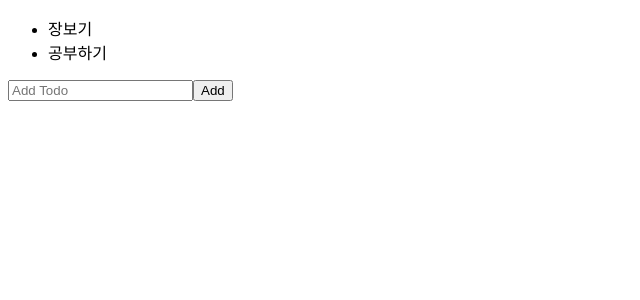
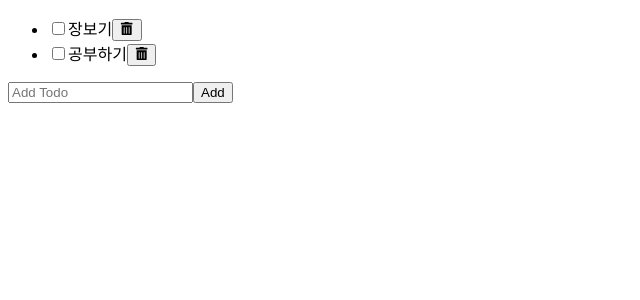
Before and after one commit to dy-08/react-todo, a React (Vite) app: page / in a window 1280 px wide. Shown: the top 300 px of the page, without its empty margins (0-640 px from the left). Built offline with nearby package versions, Linux system fonts and the light colour scheme.

Commit message:
feat: 삭제기능 구현

```diff
--- a/package.json
+++ b/package.json
@@ -23,6 +23,7 @@
     "eslint-plugin-react-hooks": "^7.0.1",
     "eslint-plugin-react-refresh": "^0.4.24",
     "globals": "^16.5.0",
+    "react-icons": "^5.5.0",
     "vite": "^7.2.2"
   }
 }
--- /dev/null
+++ b/src/components/Todo/Todo.jsx
@@ -0,0 +1,24 @@
+import { FaTrashAlt } from 'react-icons/fa';
+
+export default function Todo({ todo, onUpdate, onDelete }) {
+  const { id, text, status } = todo;
+  const handleChange = (e) => {
+    const status = e.target.checked ? 'completed' : 'active';
+    onUpdate({ ...todo, status });
+  };
+  const handleDelete = () => onDelete(todo);
+  return (
+    <li>
+      <input
+        type='checkbox'
+        id={id}
+        checked={status === 'completed'}
+        onChange={handleChange}
+      />
+      <label htmlFor={id}>{text}</label>
+      <button onClick={handleDelete}>
+        <FaTrashAlt />
+      </button>
+    </li>
+  );
+}
--- a/src/components/TodoList/TodoList.jsx
+++ b/src/components/TodoList/TodoList.jsx
@@ -1,21 +1,28 @@
 import { useState } from 'react';
 import AddTodo from '../AddTodo/AddTodo';
+import Todo from '../Todo/Todo';
 
 export default function TodoList() {
   const [todos, setTodos] = useState([
     { id: '123', text: '장보기', status: 'active' },
     { id: '124', text: '공부하기', status: 'active' },
   ]);
-  const handleAdd = (todo) => {
-    // 새로운 투두를 todos에 업데이트 해야 함
-    console.log(todo);
-    setTodos([...todos, todo]);
-  };
+
+  const handleAdd = (todo) => setTodos([...todos, todo]);
+  const handleUpdate = (updated) =>
+    setTodos(todos.map((t) => (t.id === updated.id ? updated : t)));
+  const handleDelete = (deleted) =>
+    setTodos(todos.filter((t) => t.id !== deleted.id));
   return (
     <section>
       <ul>
         {todos.map((item) => (
-          <li key={item.id}>{item.text}</li>
+          <Todo
+            key={item.id}
+            todo={item}
+            onUpdate={handleUpdate}
+            onDelete={handleDelete}
+          />
         ))}
       </ul>
       <AddTodo onAdd={handleAdd} />
```
Also changed, not shown: 2 other files (tests, documents, lock files or other folders).
